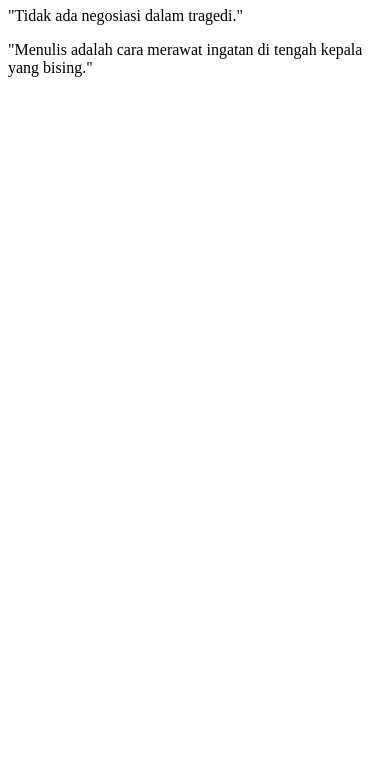
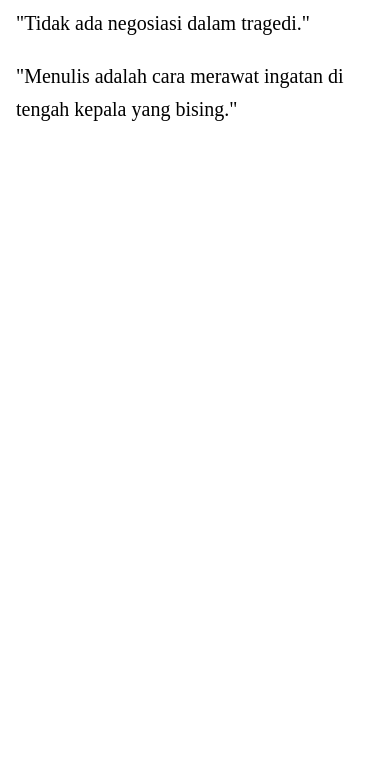
Before and after one commit to pilihankata/Refleksi, a plain HTML site: page kutipan.html in a window 390 px wide. Shown: the part 73-844 px from the top of the page. Drawn offline with Linux system fonts and the light colour scheme.

Commit message:
Update style.css

```diff
--- a/style.css
+++ b/style.css
@@ -98,3 +98,11 @@ p.site-tagline {
 .hero-banner p {
     color: #d6cfc7; /* ganti dengan warna pilihan Anda untuk teks di bawahnya */
 }
+/* Ukuran nyaman dibaca di layar HP */
+@media (max-width: 600px) {
+  main article p {
+    font-size: 20px;
+    line-height: 1.65;
+    padding: 0 8px;
+  }
+}
```
